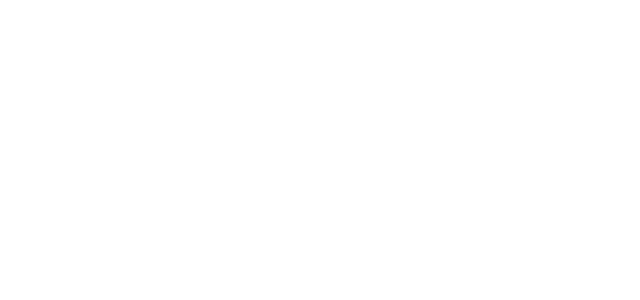
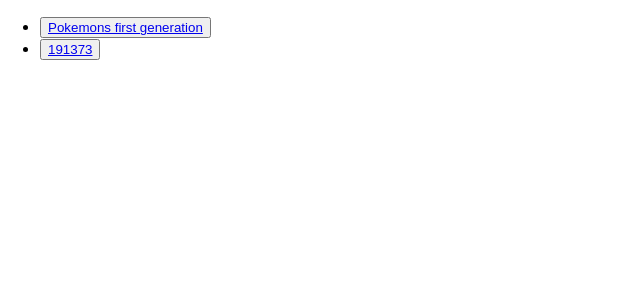
Before and after one commit to karlaeliza/ProyectoUnidad2, a React (Create React App) app: page / in a window 1280 px wide. Before the commit this address had no page. Shown: the top 300 px of the page, without its empty margins (0-640 px from the left). Built offline with nearby package versions, Linux system fonts and the light colour scheme.

Commit message:
this my firts pokemon

```diff
--- a/src/Home.js
+++ b/src/Home.js
@@ -3,6 +3,7 @@ import { BrowserRouter, Routes, Route } from "react-router-dom";
 import "./index.css"
 import App from "./App"
 import Mostrardatos from "./About";
+import Informacion from "./navbar";
 
 
 const Home = () => {
@@ -11,11 +12,10 @@ const Home = () => {
   const About = () => <h1>191373</h1>;
   return (
     <>
-
+ <Informacion/>
       <BrowserRouter>
         <Routes>
           <Route path="/pokemons" element={<App  />}></Route>
-
           <Route path="/matricula" element={< Mostrardatos/>}></Route>
         </Routes>
       </BrowserRouter>
--- a/src/navbar.js
+++ b/src/navbar.js
@@ -1,15 +1,13 @@
 import React from "react";
 import "./index.css"
 
-const Dir = () => {
+const Informacion = () => {
 
     return (
         <div>
             <nav>
                 <ul>
                     <li><button><a href="/pokemons"> Pokemons first generation</a></button></li>
-
-                    <li><button><a href="/pokemonsinfo"> Pokemons Info </a></button></li>
                     <li><button><a href="/matricula"> 191373 </a></button></li>
                 </ul>
             </nav>
@@ -18,4 +16,4 @@ const Dir = () => {
 
 };
 
-export default Dir;
+export default Informacion;
```
